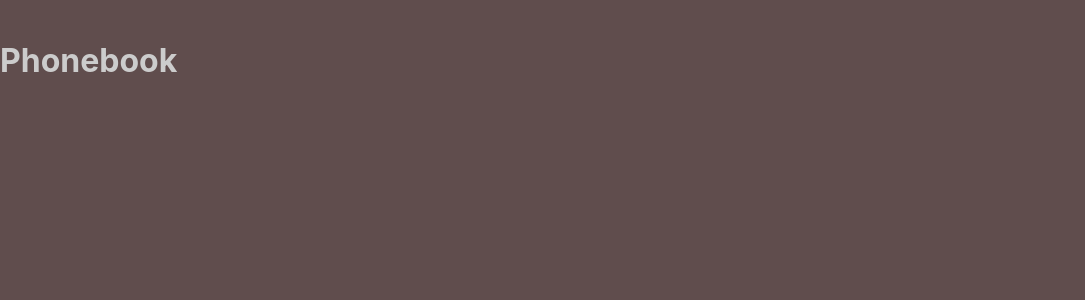
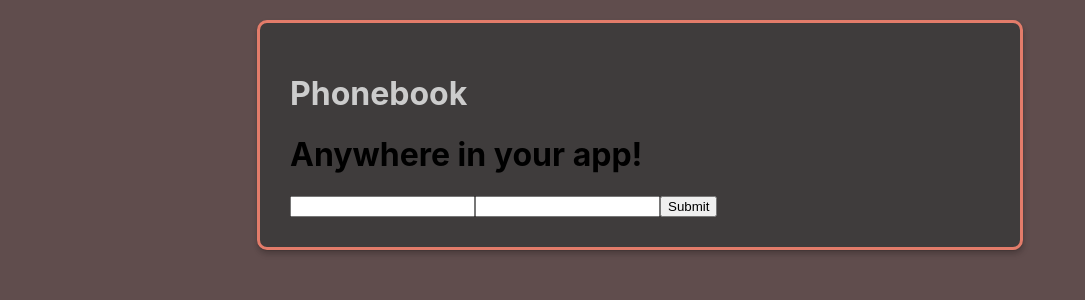
Before and after one commit to Yevhen550/goit-neo-react-hw-module3, a React (Vite) app: page / in a window 1280 px wide. Shown: the top 300 px of the page, without its empty margins (0-1085 px from the left). Built offline with nearby package versions, Linux system fonts and the light colour scheme.

Commit message:
Update App.jsx

```diff
--- a/src/App.jsx
+++ b/src/App.jsx
@@ -1,13 +1,15 @@
 import s from "./App.module.css";
+import ContactForm from "./components/ContactForm/ContactForm";
+import Container from "./components/Container/Container";
 
 function App() {
   return (
-    <>
+    <Container>
       <h1 className={s.title}>Phonebook</h1>
-      {/* <ContactForm />
-      <SearchBox />
-      <ContactList /> */}
-    </>
+      <ContactForm />
+      {/* <SearchBox /> */}
+      {/* <ContactList /> */}
+    </Container>
   );
 }
 
```
